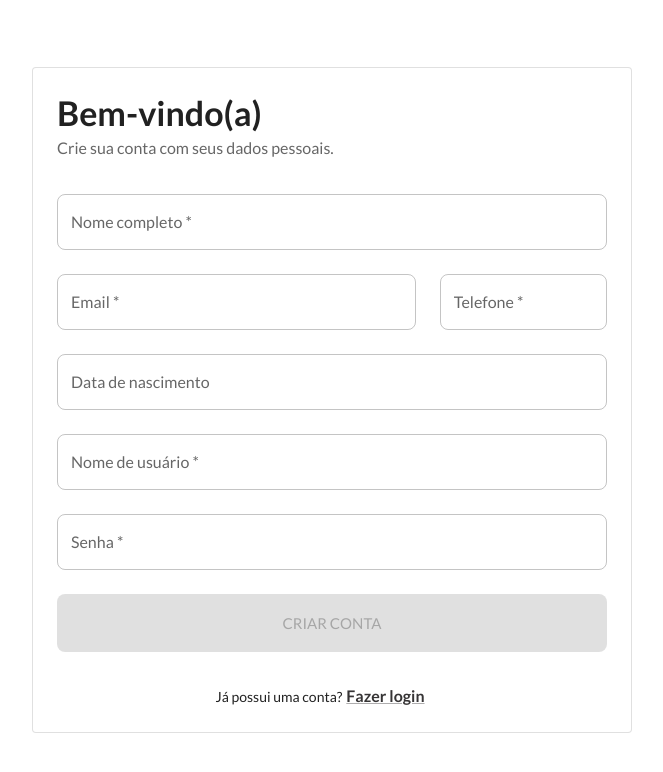
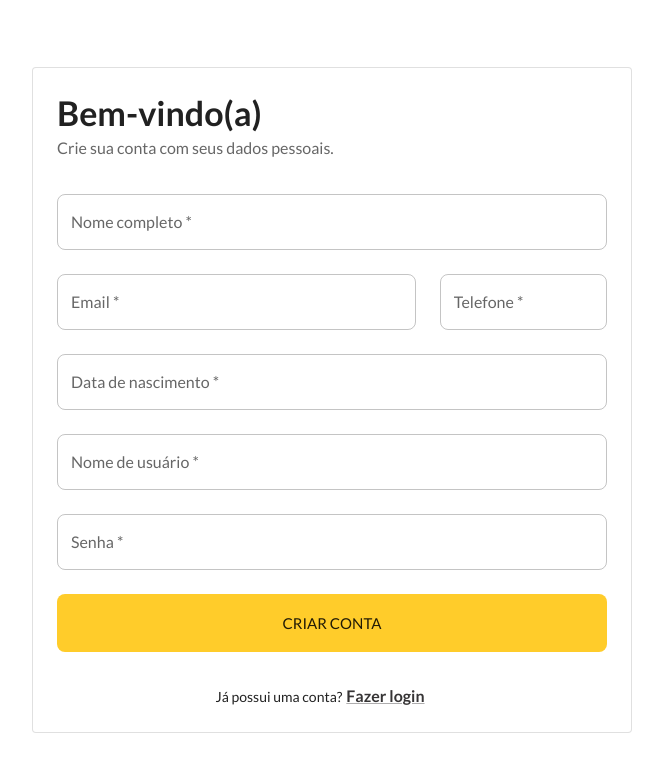
Before and after one commit to EriJohnson/marle, a React (Vite) app: page /register in a window 1280 px wide. Shown: the top 772 px of the page, without its empty margins (308-971 px from the left). Built offline with nearby package versions, Linux system fonts and the light colour scheme.

Commit message:
refactor: improve Datepicker component props management

```diff
--- a/src/components/shared/DatePicker/index.tsx
+++ b/src/components/shared/DatePicker/index.tsx
@@ -1,52 +1,60 @@
-import { AdapterDayjs } from '@mui/x-date-pickers/AdapterDayjs';
+import { TextField } from '@mui/material';
 import {
   DatePicker as MuiDatePicker,
   DatePickerProps,
-} from '@mui/x-date-pickers/DatePicker';
-import { LocalizationProvider } from '@mui/x-date-pickers/LocalizationProvider';
-import { useState } from 'react';
+  LocalizationProvider,
+} from '@mui/x-date-pickers';
+import { AdapterDayjs } from '@mui/x-date-pickers/AdapterDayjs';
 import ptBR from 'dayjs/locale/pt-br';
-import dayjs from 'dayjs';
-import { FieldValues, UseFormReturn } from 'react-hook-form';
-import { TextField } from '@mui/material';
+import { Control, Controller } from 'react-hook-form';
+import { parseDateToISOString } from 'utils/parseDateToISOString';
 
-type DatePickerType = Omit<
+export type DatePickerComponentProps = Omit<
   DatePickerProps,
-  'onChange' | 'value' | 'renderInput'
-> &
-  Pick<UseFormReturn, 'register' | 'setValue' | 'clearErrors'> & {
+  'value' | 'onChange' | 'renderInput'
+> & {
   name: string;
-    errors: FieldValues;
+  control: Control<any>;
+  required?: boolean;
 };
 
-export function DatePicker(props: DatePickerType) {
-  const [date, setDate] = useState<Date | null | unknown>(null);
-
+export function DatePicker({
+  name,
+  required,
+  control,
+  ...rest
+}: DatePickerComponentProps): JSX.Element {
   return (
+    <Controller
+      name={name}
+      control={control}
+      render={({
+        field: { onChange, value, onBlur },
+        fieldState: { error },
+      }) => (
         <LocalizationProvider dateAdapter={AdapterDayjs} locale={ptBR}>
           <MuiDatePicker
-        value={date}
-        onChange={(newDate: any) => {
-          setDate(newDate);
-          props.setValue(props.name, dayjs(newDate).format('DD/MM/YYYY'));
+            {...rest}
+            value={value || ''}
+            onChange={(date, selectionState) => {
+              const parsedDate = parseDateToISOString(selectionState || date);
+
+              onChange(parsedDate);
             }}
-        onOpen={() => props.clearErrors('birthdate')}
-        onAccept={() => props.clearErrors('birthdate')}
-        openTo='year'
-        views={['year', 'month', 'day']}
-        disableFuture
-        renderInput={params => (
+            renderInput={params => {
+              return (
                 <TextField
                   {...params}
-            {...props.register(props.name)}
-            error={props.errors[props.name] && true}
-            helperText={
-              props.errors[props.name] && props.errors[props.name].message
-            }
+                  required={!!required}
+                  error={!!error}
+                  helperText={error && error?.message}
+                  onBlur={onBlur}
                 />
-        )}
-        {...props}
+              );
+            }}
           />
         </LocalizationProvider>
+      )}
+    />
   );
 }
--- a/src/pages/Register/index.tsx
+++ b/src/pages/Register/index.tsx
@@ -14,16 +14,17 @@ import { Link as RouterLink } from 'react-router-dom';
 import { validationSchema } from './validationSchema';
 
 export function Register() {
+  const form = useForm({
+    resolver: yupResolver(validationSchema),
+    mode: 'onBlur',
+  });
+
   const {
     register,
     handleSubmit,
     formState: { errors, isValid },
-    setValue,
-    clearErrors,
-  } = useForm({
-    resolver: yupResolver(validationSchema),
-    mode: 'onBlur',
-  });
+    control,
+  } = form;
 
   const onSubmit = (data: any) => {
     console.log(JSON.stringify(data, null, 2));
@@ -91,10 +92,10 @@ export function Register() {
             <DatePicker
               name='birthdate'
               label='Data de nascimento'
-              register={register}
-              clearErrors={clearErrors}
-              setValue={setValue}
-              errors={errors}
+              openTo='year'
+              views={['year', 'month', 'day']}
+              control={control}
+              required
             />
           </Grid>
 
@@ -104,6 +105,7 @@ export function Register() {
               error={!!errors.username}
               helperText={errors.username?.message}
               label='Nome de usuário'
+              autoComplete='off'
               required
             />
           </Grid>
@@ -127,7 +129,7 @@ export function Register() {
               color='secondary'
               size='large'
               type='submit'
-              disabled={!isValid}
+              // disabled={!isValid}
             >
               Criar conta
             </Button>
--- a/src/pages/Register/validationSchema.ts
+++ b/src/pages/Register/validationSchema.ts
@@ -4,16 +4,15 @@ import { ptShort } from 'yup-locale-pt';
 
 Yup.setLocale(ptShort);
 
-const birthdateRegex =
-  /^(?:(?:31(\/|-|\.)(?:0?[13578]|1[02]|(?:Jan|Mar|May|Jul|Aug|Oct|Dec)))\1|(?:(?:29|30)(\/|-|\.)(?:0?[1,3-9]|1[0-2]|(?:Jan|Mar|Apr|May|Jun|Jul|Aug|Sep|Oct|Nov|Dec))\2))(?:(?:1[6-9]|[2-9]\d)?\d{2})$|^(?:29(\/|-|\.)(?:0?2|(?:Feb))\3(?:(?:(?:1[6-9]|[2-9]\d)?(?:0[48]|[2468][048]|[13579][26])|(?:(?:16|[2468][048]|[3579][26])00))))$|^(?:0?[1-9]|1\d|2[0-8])(\/|-|\.)(?:(?:0?[1-9]|(?:Jan|Feb|Mar|Apr|May|Jun|Jul|Aug|Sep))|(?:1[0-2]|(?:Oct|Nov|Dec)))\4(?:(?:1[6-9]|[2-9]\d)?\d{2})$/;
+const birthdateRegex = /^([12]\d{3}-(0[1-9]|1[0-2])-(0[1-9]|[12]\d|3[01]))$/;
 
 export const validationSchema = Yup.object().shape({
-  fullName: Yup.string().required().min(3),
+  fullName: Yup.string().required().min(8).max(64),
   email: Yup.string().required().email(),
   birthdate: Yup.string()
-    .matches(birthdateRegex, 'Forneça uma data válida no formato: dd/mm/aaaa')
-    .required(),
+    .required()
+    .matches(birthdateRegex, 'Forneça uma data válida no formato: DD/MM/AAAA'),
   phone: Yup.string().required().length(11, `Deve ter 11 dígitos`),
-  username: Yup.string().required().min(6).max(20),
-  password: Yup.string().required().min(6).max(20),
+  username: Yup.string().required().min(6).max(24),
+  password: Yup.string().required().min(8).max(24),
 });
--- /dev/null
+++ b/src/utils/parseDateToISOString.ts
@@ -0,0 +1,12 @@
+import { Dayjs } from 'dayjs';
+
+export function parseDateToISOString(date: Dayjs | string) {
+  if (date) {
+    if (typeof date === 'object') {
+      return date.format('YYYY-MM-DD');
+    }
+
+    const [day, month, year] = date.split('/');
+    return `${year}-${month}-${day}`;
+  }
+}
```
Lines whose indentation alone changed are shown as unchanged.
